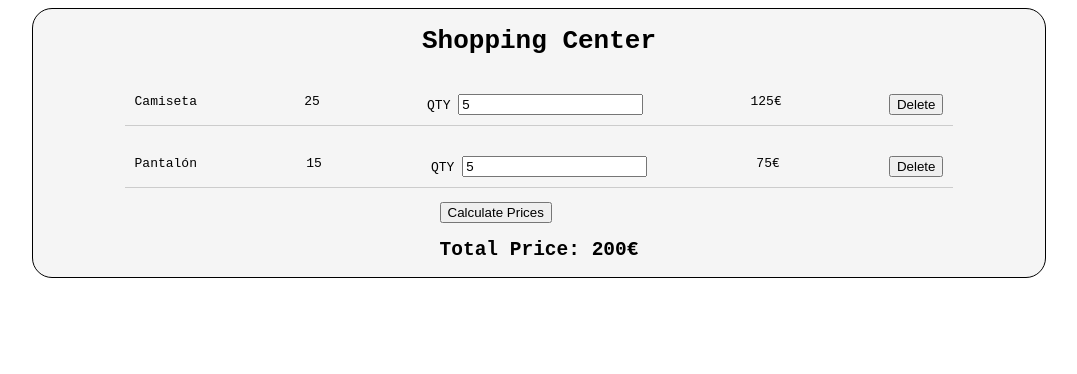
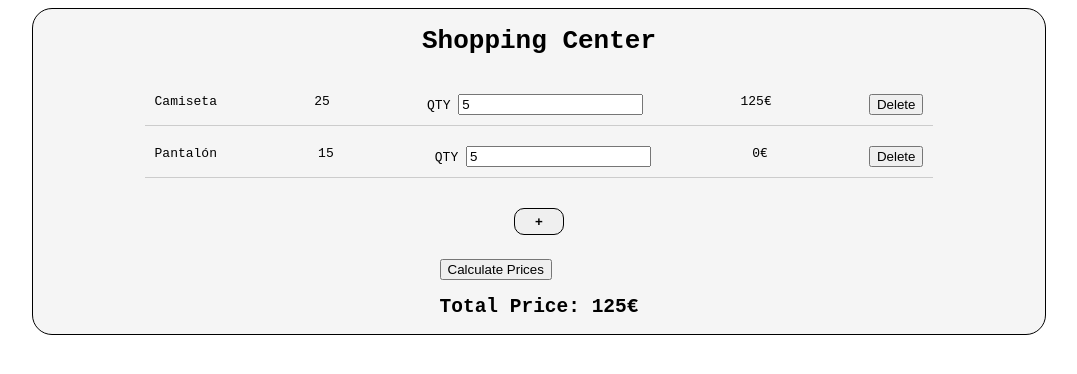
Before and after one commit to franArteaga8/FULP-LABS, a plain HTML site: page FRONTEND/LAB-114-js-web-api-dom/starter-code/index.html in a window 1280 px wide. Both pictures are taken after typing "5", "5" into the empty fields and a click on the button "Calculate Prices". Shown: the whole page, without its empty margins (101-1178 px from the left). Drawn offline with Linux system fonts and the light colour scheme.

Commit message:
fixed style + structured js

```diff
--- a/FRONTEND/LAB-114-js-web-api-dom/starter-code/index.html
+++ b/FRONTEND/LAB-114-js-web-api-dom/starter-code/index.html
@@ -13,7 +13,10 @@
     <div style=" width: 80%; background-color: whitesmoke; border: 1px solid; border-radius: 20px; display: flex; flex-direction: column; justify-content: center; align-items: center; align-self: center;">
         <h1>Shopping Center</h1>
 
-        <div class="products" style=" width: 80%;display: flex; justify-content: space-between;padding:10px; margin: 10px; border-bottom: 1px solid #ccc;">
+        <div class="products" style="width: 80%;">
+
+
+            <div class="product" style="display: flex; justify-content: space-between;padding:10px; margin: 10px; border-bottom: 1px solid #ccc;">
                 <div>
                     <span class="name">Camiseta</span>
                 </div>
@@ -25,10 +28,10 @@
                     <input type="number" name="QTY" class="qty" min="0">
                 </div>
                 <span class="subtotal">0€</span>
-            <button>Delete</button>
+                <button class="delete">Delete</button>
             </div>
 
-        <div class="products" style="width: 80%;display: flex; justify-content: space-between;padding: 10px; margin: 10px; border-bottom: 1px solid #ccc;">
+            <div class="product" style="display: flex; justify-content: space-between;padding: 10px; margin: 10px; border-bottom: 1px solid #ccc;">
                 <div>
                     <span class="name">Pantalón</span>
                 </div>
@@ -42,8 +45,11 @@
                 <div>
                     <span class="subtotal">0€</span>
                 </div>
-            <button>Delete</button>
+                <button class="delete">Delete</button>
             </div>
+        </div>
+
+        <div id="add" style="width: 80%; display: flex; justify-content: center; margin: 20px;"><button style= "padding: 5px 20px; border: 1px solid black; border-radius: 10px; font-weight: 900;"> + </button></div>
 
         <div class="flex">
           <button id="calcTotalPrice" style="margin-top: 2%;">Calculate Prices</button>
--- a/FRONTEND/LAB-114-js-web-api-dom/starter-code/script.js
+++ b/FRONTEND/LAB-114-js-web-api-dom/starter-code/script.js
@@ -1,48 +1,21 @@
 "use strict";
 console.log("Hi, hello");
 
-const prendaHmtl = document.getElementsByClassName("products");
-console.log(prendaHmtl);
-
-// const cart = [];
-// [...prendaHmtl].map((element) => {
-//   console.log(typeof parseFloat(element.children[1].innerText));
-//   const product = {
-//     item: element.children[0].innerText,
-//     cost: parseFloat(element.children[1].innerText),
-//     quantity: element.children[2].children[1].value,
-//     subtotal: 25,
-//   };
-//   cart.push(product);
-// });
-
-//console.log(cart);
+// SUBTOTAL AUTO UPDATE
 
 const qtyInput = document.querySelectorAll("input");
 const subtotalElement = document.getElementsByClassName("subtotal");
 [...qtyInput].map((e) =>
-  e.addEventListener("change", function () {
-    var _a, _b, _c, _d;
-    let subtotalItem =
-      (_b =
-        (_a = e.parentElement) === null || _a === void 0
-          ? void 0
-          : _a.parentElement) === null || _b === void 0
-        ? void 0
-        : _b.getElementsByClassName("subtotal")[0];
+  e.addEventListener("change", () => {
+    let subtotalItem = document.getElementsByClassName("subtotal")[0];
     let costItem = parseFloat(
-      (_d =
-        (_c = e.parentElement) === null || _c === void 0
-          ? void 0
-          : _c.parentElement) === null || _d === void 0
-        ? void 0
-        : _d.getElementsByClassName("cost")[0].innerText
+      document.getElementsByClassName("cost")[0].innerText
     );
     subtotalItem.innerText = e.value * costItem + "€";
   })
 );
 
-// function getTotalPrice() {}
+// CALCULATE TOTAL PRICE
 
 const totalPriceButton = document.getElementById("calcTotalPrice");
 const totalAmount = document.getElementById("totalAmount");
@@ -55,9 +28,12 @@ totalPriceButton.addEventListener("click", () => {
   totalAmount.innerText = subtotals.reduce((acc, curr) => acc + curr, 0);
 });
 
-//[...cost].map((e) => console.log(e.innerText));
-//console.log(cost[0].innerText);
+// DELETE ITEM
+
+const deleteButtons = document.getElementsByClassName("delete");
 function deleteItem(e) {}
+
+//
 function getPriceByProduct(itemNode) {}
 function updatePriceByProduct(productPrice, index) {}
 
```
Lines whose indentation alone changed are shown as unchanged.
